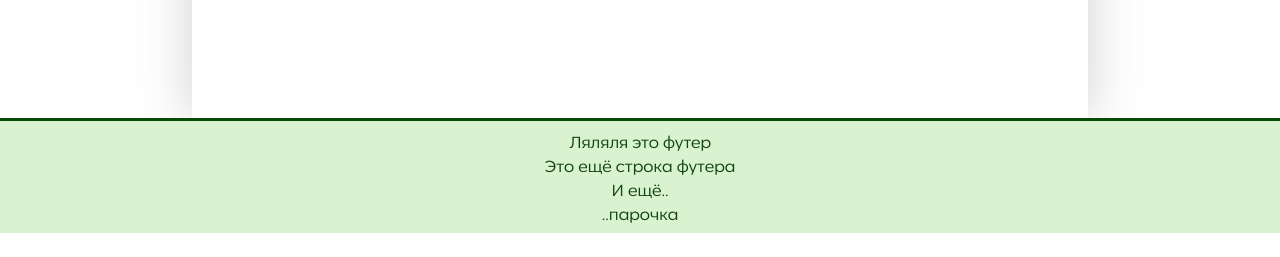
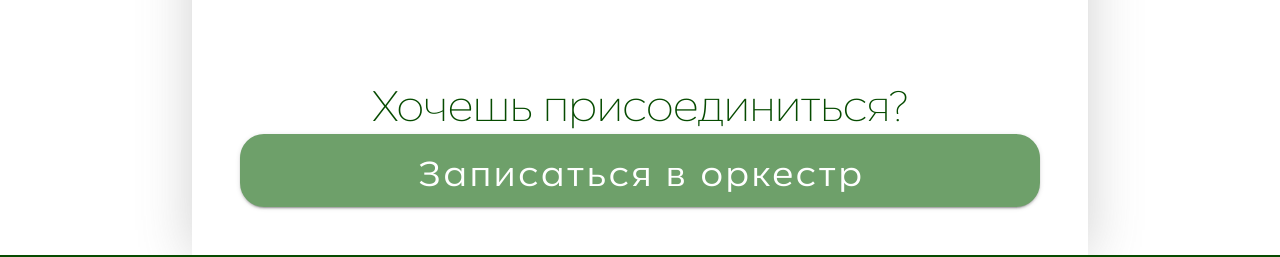
Before and after one commit to marceline223/orchestra_website, a Vue app: page / in a window 1280 px wide. Shown: the part 2313-2570 px from the top of the page. Before the commit the page ends 2546 px from the top, so only its background shows below. Built offline with nearby package versions, Linux system fonts and the light colour scheme.

Commit message:
Вынос формы записи на прослушивание в отдельный компонент

```diff
--- a/src/components/HeaderComponent.vue
+++ b/src/components/HeaderComponent.vue
@@ -50,43 +50,25 @@
     />
   </v-app-bar>
 
-  <v-dialog
-      v-model="isModalShown"
-      width="auto"
-  >
-    <v-card
-        max-width="400"
-        text="Здесь будет форма записи на прослушивание"
-        title="Записаться на прослушивание"
-    >
-      <template #actions>
-        <div class="ms-auto">
-          <v-btn
-              text="Отмена"
-              @click="isModalShown = false"
-          />
-          <v-btn
-              text="Отправить"
-              variant="tonal"
-              @click="isModalShown = false"
-          />
-        </div>
-      </template>
-    </v-card>
-  </v-dialog>
+  <sign-up-for-audition-window
+    :is-window-active="isWindowActive"
+    @close="isWindowActive = false"
+  />
 </template>
 
 <script>
+import SignUpForAuditionWindow from "./SignUpForAuditionWindow.vue";
 export default {
   name: "HeaderComponent",
+  components: {SignUpForAuditionWindow},
   data() {
     return {
-      isModalShown: false,
+      isWindowActive: false,
     }
   },
   methods: {
     onClickShowModal() {
-      this.isModalShown = true;
+      this.isWindowActive = true;
     }
   }
 }
--- /dev/null
+++ b/src/components/SignUpForAuditionWindow.vue
@@ -0,0 +1,52 @@
+<template>
+  <v-dialog
+    :model-value="isWindowActive"
+    width="auto"
+  >
+    <v-card
+      max-width="400"
+      text="Здесь будет форма записи на прослушивание"
+      title="Записаться на прослушивание"
+    >
+      <template #actions>
+        <div class="ms-auto">
+          <v-btn
+            text="Отмена"
+            @click="onClickClose"
+          />
+          <v-btn
+            text="Отправить"
+            variant="tonal"
+            @click="onClickSave"
+          />
+        </div>
+      </template>
+    </v-card>
+  </v-dialog>
+</template>
+
+<script>
+export default {
+  name: "SignUpForAuditionWindow",
+  props: {
+    isWindowActive: {
+      type: Boolean,
+      default: false,
+    }
+  },
+  emits: ['close'],
+  methods: {
+    onClickClose() {
+      this.$emit('close');
+    },
+    onClickSave() {
+      console.log('save');
+      this.onClickClose();
+    }
+  }
+}
+</script>
+
+<style scoped>
+
+</style>
--- a/src/pages/main-page/MainPage.vue
+++ b/src/pages/main-page/MainPage.vue
@@ -3,6 +3,21 @@
     <banner-grid />
     <info-about />
     <info-concerts />
+    <h1 class="text-center">
+      Хочешь присоединиться?
+    </h1>
+    <v-btn
+      class="main-page-button pa-3"
+      text="Записаться в оркестр"
+      width="100%"
+      height="100%"
+      rounded
+      @click="isWindowActive = true"
+    />
+    <sign-up-for-audition-window
+      :is-window-active="isWindowActive"
+      @close="isWindowActive = false"
+    />
   </div>
 </template>
 
@@ -10,9 +25,24 @@
 import BannerGrid from "./BannerGrid.vue";
 import InfoAbout from "./InfoAbout.vue";
 import InfoConcerts from "./InfoConcerts.vue"
+import SignUpForAuditionWindow from "../../components/SignUpForAuditionWindow.vue";
 
 export default {
   name: "MainPage",
-  components: {InfoAbout, BannerGrid, InfoConcerts},
+  components: {InfoAbout, BannerGrid, InfoConcerts, SignUpForAuditionWindow},
+  data() {
+    return {
+      isWindowActive: false,
+    }
+  },
 }
 </script>
+
+<style lang="scss" scoped>
+.main-page-button {
+  background-color: #6EA06A;
+  color: white;
+  text-transform: none;
+  font-size: 26pt;
+}
+</style>
```
